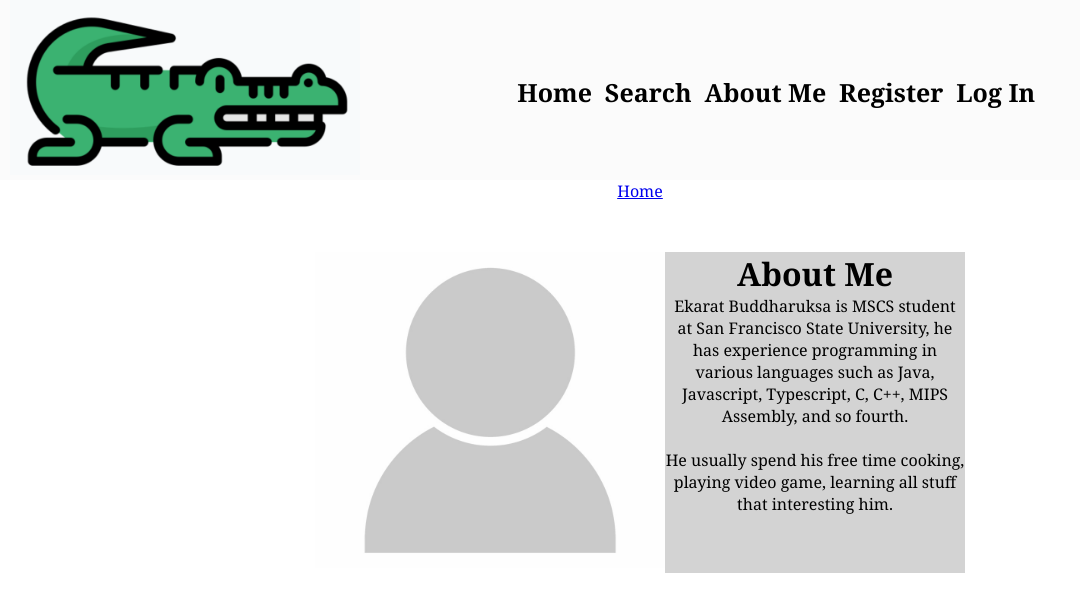
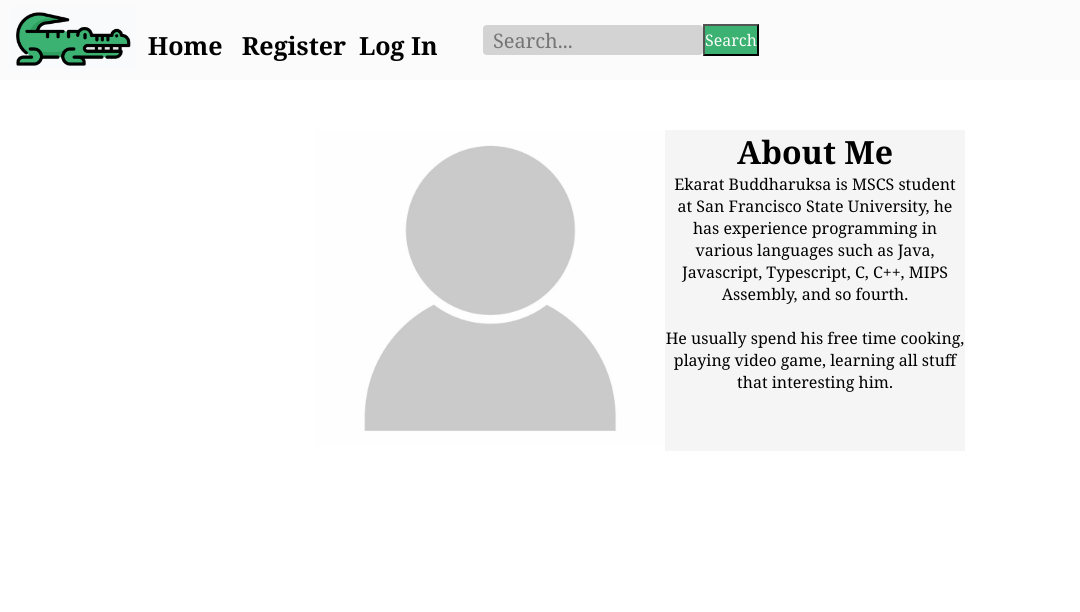
Before and after one commit to benztimm/csc648-03-fa22-team04, a React (Create React App) app in the folder application/frontend/: page /ekarat in a window 1280 px wide. Shown: the top 612 px of the page, without its empty margins (0-1080 px from the left). Built offline with nearby package versions, Linux system fonts and the light colour scheme.

Commit message:
<Ruben's second round of Frontend changes>

```diff
--- a/application/frontend/src/components/Navbar/Navbar.js
+++ b/application/frontend/src/components/Navbar/Navbar.js
@@ -1,6 +1,8 @@
 import { useRef } from "react";
 import { FaBars, FaTimes} from "react-icons/fa";
 import "../pages/styles/main.css"
+import { Link } from 'react-router-dom';
+import React from "react";
 
 import logo from '../images/gatorExchange.png'
 
@@ -11,11 +13,9 @@ function Navbar() {
     }
     return(
         <header>
-            <h3> <img src={logo} className="img-fluid"></img> </h3>
+            <h3> <img src={logo} className="img-fluid" width={125} height={120}></img> </h3>
             <nav ref= {navRef}>
-                <a href='/#'>Home</a>
-                <a href='/#'>Search</a>
-                <a href='/#'>About Me</a>
+                <a href="/#"><Link to="/">Home</Link></a>
                 <a href='/#'>Register</a>
                 <a href='/#'>Log In</a>
 
@@ -23,6 +23,8 @@ function Navbar() {
                     <FaTimes/>
                 </button>
             </nav>
+            <input type="text" placeholder="Search..."/>
+            <button>Search</button>
             <button className="nav-btn" onClick={showNavbar}>
                 <FaBars/>
             </button>
--- a/application/frontend/src/components/pages/Ekarat.js
+++ b/application/frontend/src/components/pages/Ekarat.js
@@ -1,5 +1,5 @@
 import React from 'react';
-import { Link } from 'react-router-dom';
+
 
 import './styles/milestoneOne.css';
 
@@ -11,12 +11,9 @@ import myImage from '../images/testimage.jpg';
 const Ekarat = () => {
   return (
     <div>
-      <div>
-        <Link to="/">Home</Link>
-      </div>
       <div className="container">
         <div className="image">
-          <img src={myImage}></img>
+          <img src={myImage} className="myImage"></img>
         </div>
         <div className="about">
           <h1>About Me</h1>
--- a/application/frontend/src/components/pages/Jerry.js
+++ b/application/frontend/src/components/pages/Jerry.js
@@ -1,5 +1,4 @@
 import React from 'react';
-import { Link } from 'react-router-dom';
 
 import './styles/milestoneOne.css';
 import myImage from '../images/testimage.jpg';
@@ -7,9 +6,6 @@ import myImage from '../images/testimage.jpg';
 const Jerry = () => {
   return (
     <div>
-      <div>
-        <Link to="/">Home</Link>
-      </div>
       <div className="container">
         <div className="image">
           <img src={myImage}></img>
--- a/application/frontend/src/components/pages/Mahisha.js
+++ b/application/frontend/src/components/pages/Mahisha.js
@@ -1,5 +1,4 @@
 import React from 'react';
-import { Link } from 'react-router-dom';
 
 import './styles/milestoneOne.css';
 
@@ -11,9 +10,6 @@ import myImage from '../images/testimage.jpg';
 const Mahisha = () => {
   return (
     <div>
-      <div>
-        <Link to="/">Home</Link>
-      </div>
       <div className="container">
         <div className="image">
           <img src={myImage}></img>
--- a/application/frontend/src/components/pages/Ruben.js
+++ b/application/frontend/src/components/pages/Ruben.js
@@ -1,5 +1,4 @@
 import React from 'react';
-import { Link } from 'react-router-dom';
 
 import './styles/milestoneOne.css';
 
@@ -11,9 +10,6 @@ import myImage from '../images/testimage.jpg';
 const Ruben = () => {
   return (
     <div>
-      <div>
-        <Link to="/">Home</Link>
-      </div>
       <div className="container">
         <div className="image">
           <img src={myImage}></img>
--- a/application/frontend/src/components/pages/Sophia.js
+++ b/application/frontend/src/components/pages/Sophia.js
@@ -1,5 +1,4 @@
 import React from 'react';
-import { Link } from 'react-router-dom';
 
 import './styles/milestoneOne.css';
 import myImage from '../images/testimage.jpg';
@@ -7,9 +6,6 @@ import myImage from '../images/testimage.jpg';
 const Sophia = () => {
   return (
     <div>
-      <div>
-        <Link to="/">Home</Link>
-      </div>
       <div className="container">
         <div className="image">
           <img src={myImage}></img>
--- a/application/frontend/src/components/pages/Sudhanshu.js
+++ b/application/frontend/src/components/pages/Sudhanshu.js
@@ -1,5 +1,4 @@
 import React from 'react';
-import { Link } from 'react-router-dom';
 
 import './styles/milestoneOne.css';
 
@@ -11,9 +10,6 @@ import myImage from '../images/testimage.jpg';
 const Sudhanshu = () => {
   return (
     <div>
-      <div>
-        <Link to="/">Home</Link>
-      </div>
       <div className="container">
         <div className="image">
           <img src={myImage}></img>
--- a/application/frontend/src/components/pages/styles/main.css
+++ b/application/frontend/src/components/pages/styles/main.css
@@ -2,7 +2,7 @@
     padding: 0;
     margin: 0;
     box-sizing: border-box;
-    font-family: Georgia, 'Times New Roman';
+    font-family: Georgia, 'Times New Roman', Times, serif;
   }
 
   :root{
@@ -15,11 +15,12 @@
   header  {
     display: flex;
     align-items: center;
-    justify-content: space-between;
-    height : 180px;
+    justify-content: left;
+    height : 80px;
     padding: 10px;
     background-color: var(--mainColor);
     color: var(--textColor);
+
   }
 
   nav a{
@@ -44,6 +45,25 @@
     visibility: hidden;
     opacity: 0;
     font-size: 1.8rem;
+  }
+
+  input{
+    width: 220px;
+    height: 30px;
+    border: none;
+    border-radius: 4px;
+    font-size: 20px;
+    padding-left: 10px;
+    background-color: lightgray;
+    color: black;
+  }
+
+  header button{
+    width:80;
+    height: 32px;
+    font-size: 16px;
+    background-color: #3BB271;
+    color: #fbfbfb;
   }
 
   @media only screen and (max-width: 1024px){
--- a/application/frontend/src/components/pages/styles/milestoneOne.css
+++ b/application/frontend/src/components/pages/styles/milestoneOne.css
@@ -10,7 +10,7 @@ img {
 
 .about {
     width: 300px;
-    background-color: lightgray;
+    background-color: whitesmoke;
 
 }
 
```
